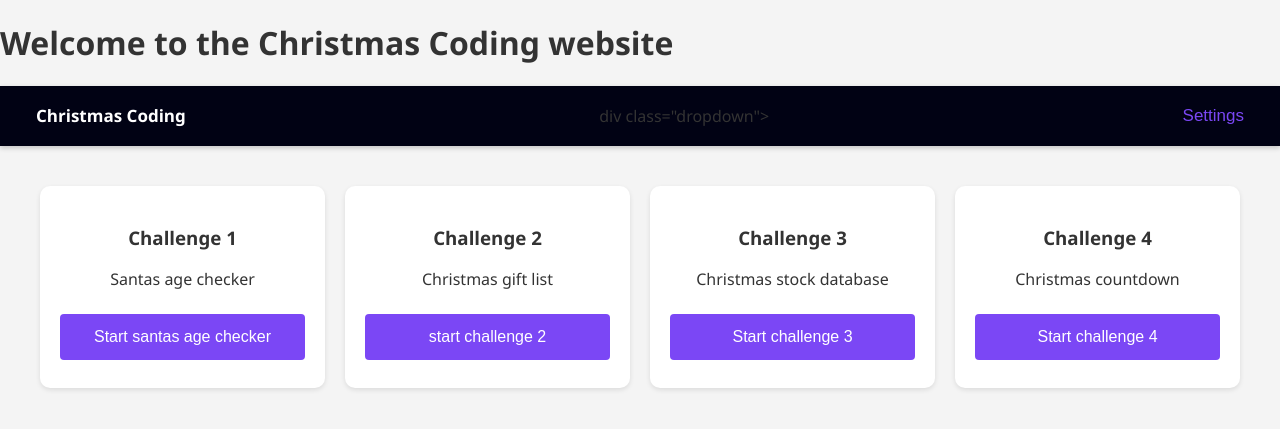
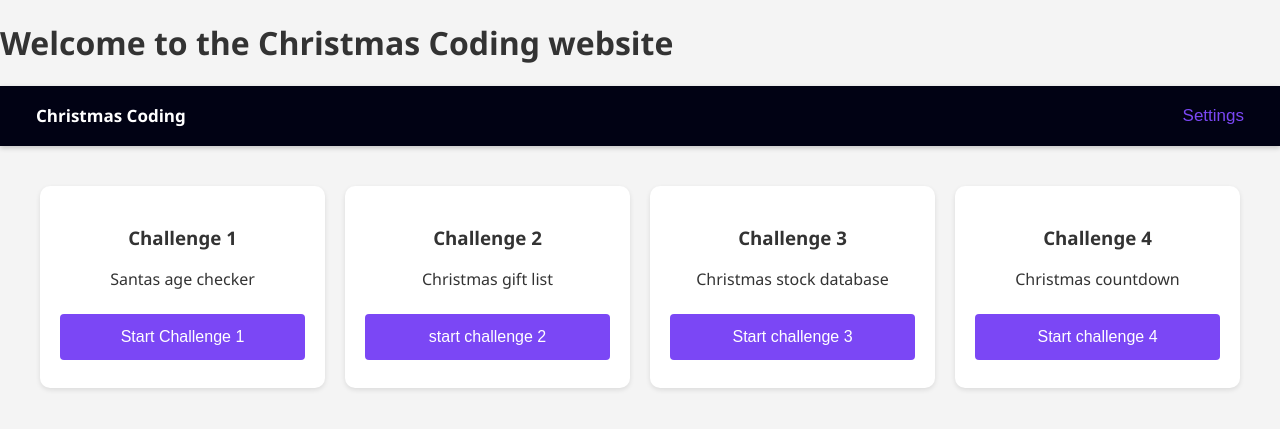
Before and after one commit to Esmith935/christmas-coding, a Flask app: page / in a window 1280 px wide. Shown: the top 429 px of the page. Run offline with Flask 3, Linux system fonts and the light colour scheme.

Commit message:
changed index.html

```diff
--- a/templates/index.html
+++ b/templates/index.html
@@ -13,7 +13,7 @@
     <!-- navigation bar -->
     <div class="topnav">
         <span class="brand">Christmas Coding</span>
-        div class="dropdown">
+        <div class="dropdown">
             <button class="dropbtn">Settings</button>
             <div class="dropdown-content">
                 <a href="#">Accessibility</a>
@@ -30,7 +30,7 @@
         <div class="card">
             <h3>Challenge 1</h3>
             <p>Santas age checker</p>
-            <button class="action-btn">Start santas age checker</button>
+            <button class="action-btn">Start Challenge 1</button>
         </div>
 
         <div class="card">
```
